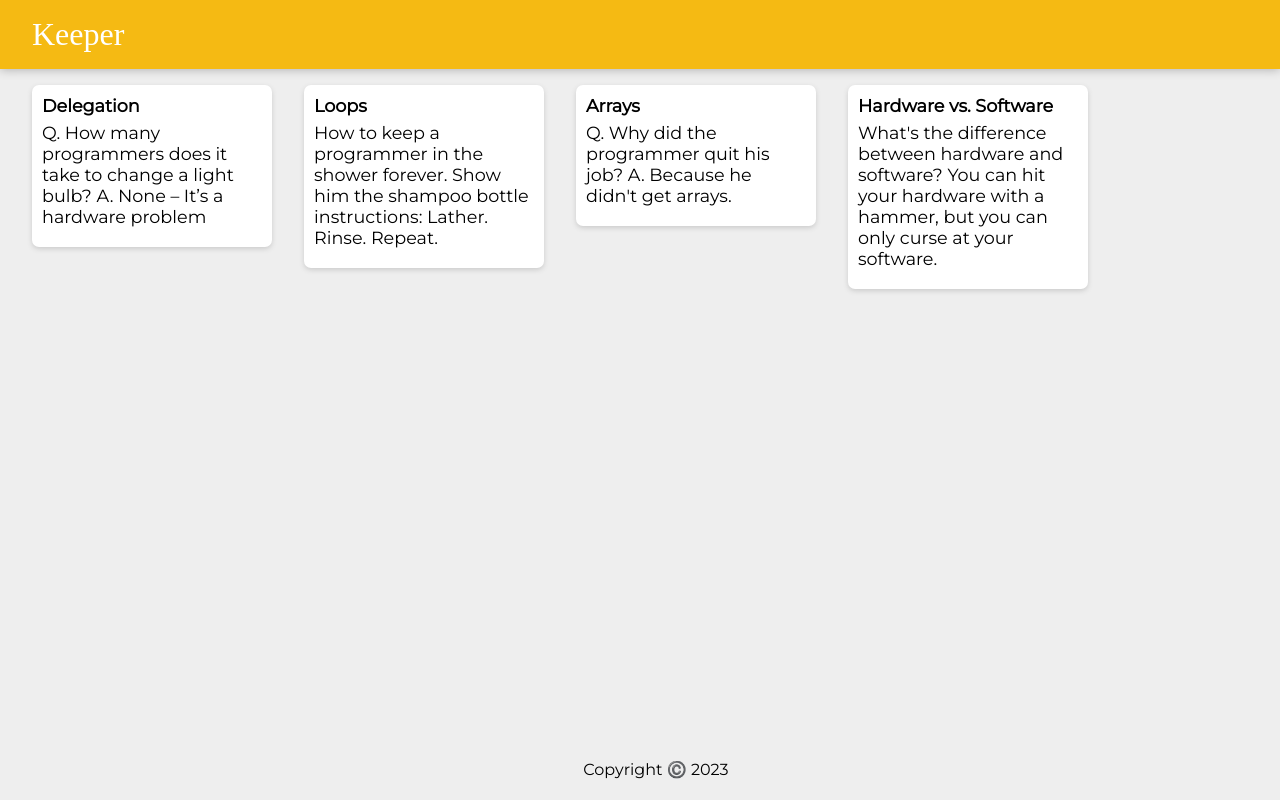
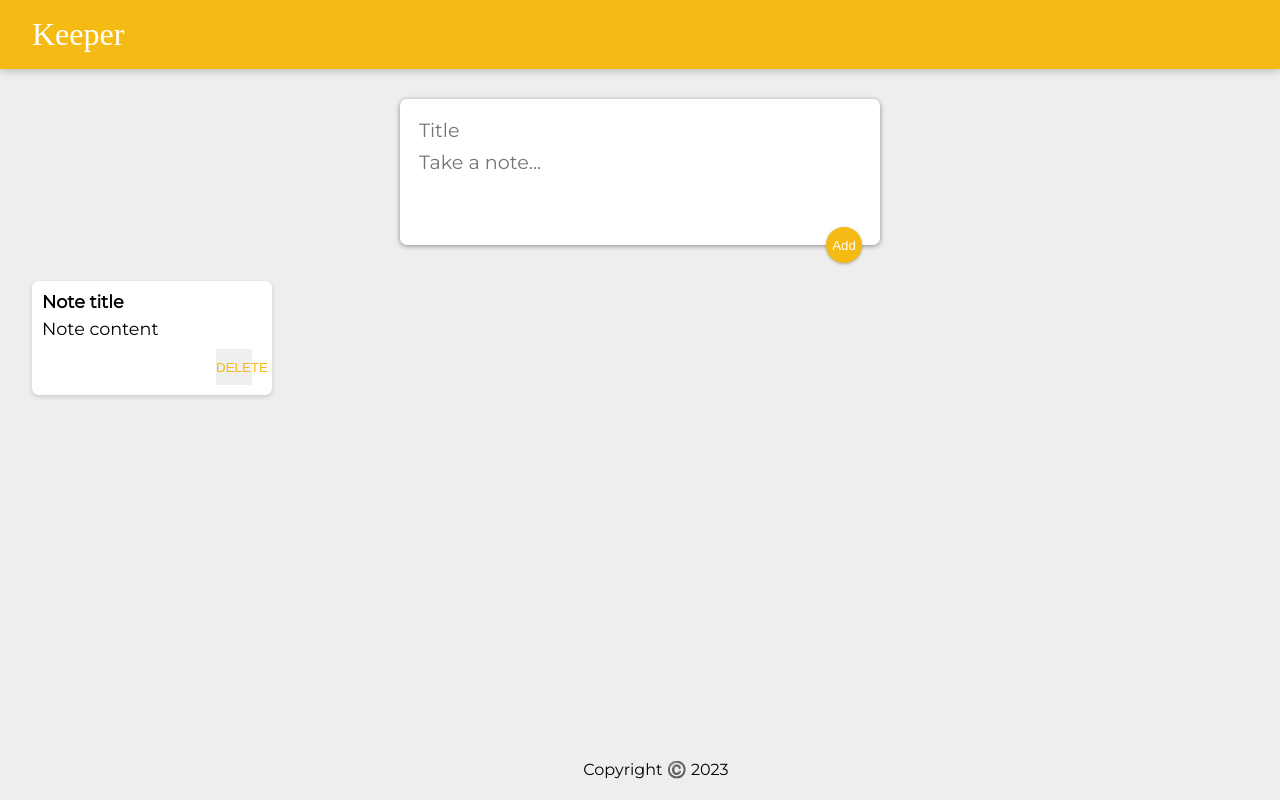
Before and after one commit to willywin99/Keeper-App, a React (Create React App) app: page / in a window 1280 px wide. Built offline with nearby package versions, Linux system fonts and the light colour scheme; a web font is replaced by a local one.

Commit message:
feat: Create a constant that keeps track of the title and content.

```diff
--- a/public/styles.css
+++ b/public/styles.css
@@ -54,3 +54,51 @@
   white-space: pre-wrap;
   word-wrap: break-word;
 }
+
+.note button {
+  position: relative;
+  float: right;
+  margin-right: 10px;
+  color: #f5ba13;
+  border: none;
+  width: 36px;
+  height: 36px;
+  cursor: pointer;
+  outline: none;
+}
+
+form {
+  position: relative;
+  width: 480px;
+  margin: 30px auto 20px auto;
+  background: #fff;
+  padding: 15px;
+  border-radius: 7px;
+  box-shadow: 0 1px 5px rgb(138, 137, 137);
+}
+
+form input,
+form textarea {
+  width: 100%;
+  border: none;
+  padding: 4px;
+  outline: none;
+  font-size: 1.2em;
+  font-family: inherit;
+  resize: none;
+}
+
+form button {
+  position: absolute;
+  right: 18px;
+  bottom: -18px;
+  background: #f5ba13;
+  color: #fff;
+  border: none;
+  border-radius: 50%;
+  width: 36px;
+  height: 36px;
+  box-shadow: 0 1px 3px rgba(0, 0, 0, 0.3);
+  cursor: pointer;
+  outline: none;
+}
--- a/src/components/App.jsx
+++ b/src/components/App.jsx
@@ -2,7 +2,7 @@
 import Header from "./Header";
 import Footer from "./Footer";
 import Note from "./Note";
-import notes from "../notes";
+import CreateArea from "./CreateArea";
 
 
 
@@ -10,13 +10,12 @@
 	return(
 		<div>
 			<Header />
-			{notes.map(noteItem =>
-				<Note
-					key={noteItem.key}
-					title={noteItem.title}
-					content={noteItem.content}
-				/>
-			)}
+			<CreateArea />
+			<Note
+				key={1}
+				title="Note title"
+				content="Note content"
+			/>
 			<Footer />
 		</div>
 	);
--- /dev/null
+++ b/src/components/CreateArea.jsx
@@ -0,0 +1,42 @@
+import React, { useState } from 'react';
+
+function CreateArea() {
+  const [note, setNote] = useState({
+    title: "",
+    content: ""
+  })
+
+  function handleChange(event) {
+    const { name, value } = event.target
+
+    setNote(prevNote => {
+      return {
+        ...prevNote,
+        [name]: value
+      }
+    })
+  }
+
+  return (
+    <div>
+      <form>
+        <input
+          name='title'
+          placeholder='Title'
+          value={note.title}
+          onChange={handleChange}
+        />
+        <textarea
+          name='content'
+          placeholder='Take a note...'
+          rows="3"
+          value={note.content}
+          onChange={handleChange}
+        />
+        <button>Add</button>
+      </form>
+    </div>
+  )
+}
+
+export default CreateArea
--- a/src/components/Note.jsx
+++ b/src/components/Note.jsx
@@ -5,6 +5,7 @@
 		<div className='note'>
 			<h1>{props.title}</h1>
 			<p>{props.content}</p>
+			<button>DELETE</button>
 		</div>
 	);
 }
```
Also changed, not shown: src/index.js (+11 -1 lines). Lines whose indentation alone changed are shown as unchanged.
